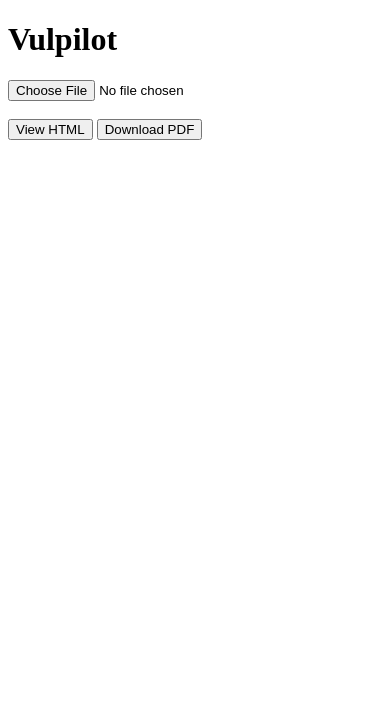
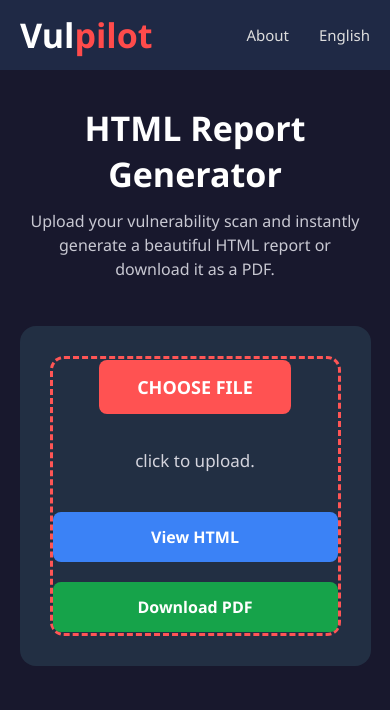
Before and after one commit to Print-JK/Vulpilot, a FastAPI app: page / in a window 390 px wide. Shown: the top 710 px of the page. Run offline with FastAPI, Linux system fonts and the light colour scheme.

Commit message:
updated upload.html

```diff
--- a/app/templates/upload.html
+++ b/app/templates/upload.html
@@ -1,29 +1,235 @@
 <!DOCTYPE html>
-<html>
+<html lang="en">
 
 <head>
+    <meta charset="UTF-8">
+    <meta name="viewport" content="width=device-width, initial-scale=1.0">
     <title>Vulpilot</title>
+
+    <style>
+        * {
+            margin: 0;
+            padding: 0;
+            box-sizing: border-box;
+            font-family: "Segoe UI", Arial, sans-serif;
+        }
+
+        body {
+            background: #18182d;
+            color: white;
+        }
+
+        /* Navbar */
+        nav {
+            height: 70px;
+            background: #1f2945;
+            display: flex;
+            justify-content: space-between;
+            align-items: center;
+            padding: 0 50px;
+        }
+
+        nav h2 {
+            font-size: 34px;
+            font-weight: 800;
+        }
+
+        nav h2 span {
+            color: #ff4b4b;
+        }
+
+        nav .links {
+            display: flex;
+            gap: 30px;
+            color: #ddd;
+            font-size: 15px;
+        }
+
+        /* Hero */
+        .hero {
+            text-align: center;
+            margin-top: 35px;
+        }
+
+        .hero h1 {
+            font-size: 48px;
+            margin-bottom: 12px;
+        }
+
+        .hero p {
+            color: #c8c8d2;
+            font-size: 20px;
+            max-width: 850px;
+            margin: auto;
+            line-height: 1.5;
+        }
+
+        /* Upload Card */
+        .card {
+            width: 90%;
+            max-width: 1200px;
+            margin: 45px auto;
+            background: #222f43;
+            border-radius: 16px;
+            padding: 70px;
+        }
+
+        .upload-box {
+            border: 3px dashed #ff5555;
+            border-radius: 14px;
+            min-height: 360px;
+            display: flex;
+            flex-direction: column;
+            justify-content: center;
+            align-items: center;
+            text-align: center;
+        }
+
+        .upload-box input[type=file] {
+            display: none;
+        }
+
+        .choose-btn {
+            background: #ff5252;
+            color: white;
+            padding: 15px 38px;
+            border-radius: 8px;
+            cursor: pointer;
+            font-size: 18px;
+            font-weight: 600;
+            transition: .2s;
+        }
+
+        .choose-btn:hover {
+            background: #ff6b6b;
+        }
+
+        .upload-box p {
+            color: #d4d4dd;
+            margin-top: 35px;
+            font-size: 17px;
+        }
+
+        .upload-box small {
+            margin-top: 28px;
+            color: #a8a8b5;
+            line-height: 1.7;
+            font-style: italic;
+        }
+
+        .buttons {
+            margin-top: 40px;
+            display: flex;
+            gap: 20px;
+        }
+
+        .buttons button {
+            border: none;
+            padding: 14px 32px;
+            border-radius: 8px;
+            cursor: pointer;
+            font-size: 16px;
+            font-weight: 600;
+            transition: .2s;
+        }
+
+        .view {
+            background: #3b82f6;
+            color: white;
+        }
+
+        .pdf {
+            background: #16a34a;
+            color: white;
+        }
+
+        .buttons button:hover {
+            opacity: .9;
+            transform: translateY(-2px);
+        }
+
+        @media (max-width: 768px) {
+            nav {
+                padding: 20px;
+            }
+
+            .hero h1 {
+                font-size: 34px;
+            }
+
+            .hero p {
+                font-size: 16px;
+                padding: 0 20px;
+            }
+
+            .card {
+                padding: 30px;
+            }
+
+            .upload-box {
+                min-height: 280px;
+            }
+
+            .buttons {
+                flex-direction: column;
+                width: 100%;
+            }
+
+            .buttons button {
+                width: 100%;
+            }
+        }
+    </style>
 </head>
 
 <body>
 
-<h1>Vulpilot</h1>
+    <nav>
+        <h2>Vul<span>pilot</span></h2>
+
+        <div class="links">
+            <span>About</span>
+            <span>English</span>
+        </div>
+    </nav>
+
+    <section class="hero">
+        <h1>HTML Report Generator</h1>
+        <p>
+            Upload your vulnerability scan and instantly generate a beautiful
+            HTML report or download it as a PDF.
+        </p>
+    </section>
+
+    <div class="card">
 
         <form action="/generate" method="post" enctype="multipart/form-data">
 
-    <input type="file" name="scan" required>
+            <div class="upload-box">
 
-    <br><br>
+                <label class="choose-btn" for="scan">
+                    CHOOSE FILE
+                </label>
 
-    <button formaction="/generate">
+                <input id="scan" type="file" name="scan" required>
+
+                <p>click to upload.</p>
+
+                <div class="buttons">
+                    <button class="view" formaction="/generate">
                         View HTML
                     </button>
 
-    <button formaction="/generate/pdf">
+                    <button class="pdf" formaction="/generate/pdf">
                         Download PDF
                     </button>
+                </div>
+
+            </div>
 
         </form>
+
+    </div>
 
 </body>
 
```
Also changed, not shown: report.html (+48 -15 lines), README.md. Lines whose indentation alone changed are shown as unchanged.
